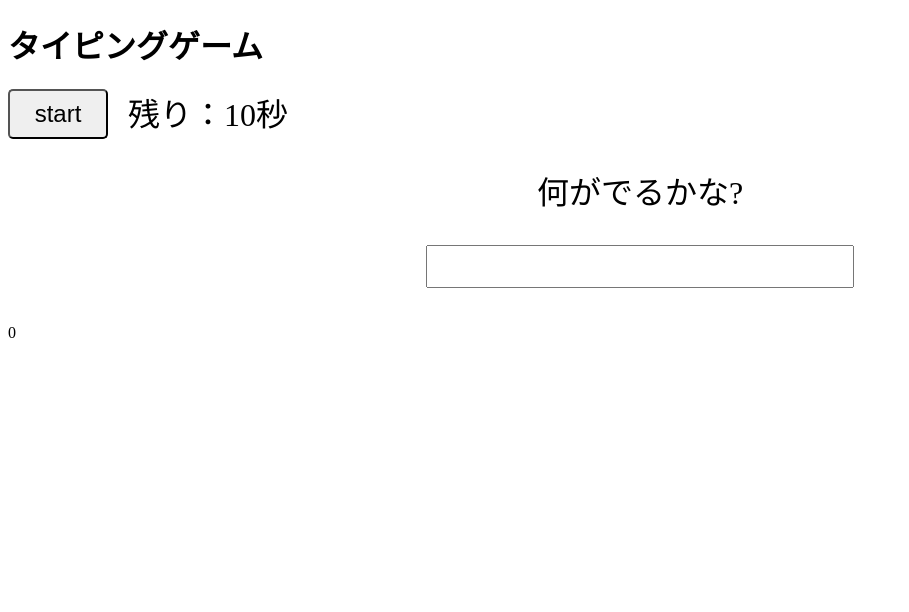
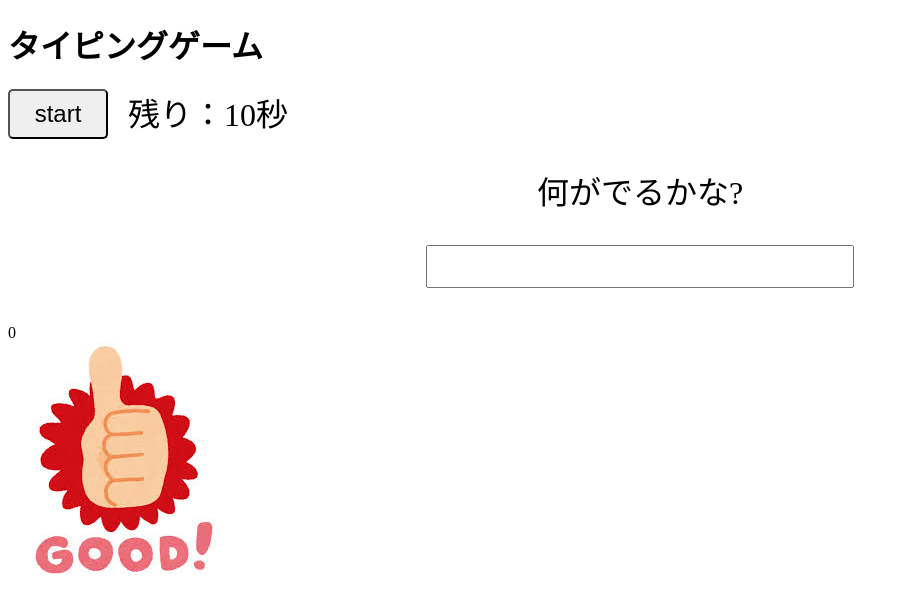
Before and after one commit to Elsammit/NuxtLayoutView, a Nuxt app: page / in a window 1280 px wide. Shown: the top 612 px of the page, without its empty margins (0-909 px from the left). Built offline with nearby package versions, Linux system fonts and the light colour scheme.

Commit message:
1 binaries uploaded

```diff
--- a/composables/userCounter.js
+++ b/composables/userCounter.js
@@ -1,7 +1,7 @@
 import { ref, readonly } from 'vue';
 const count = ref(0);
 const goodMessage = ref('aaa');
-const goodFlg = ref(false);
+const goodFlg = ref(true);
 
 export default () => {
   const increment = () => {
```
Also changed, not shown: assets/images.jpg.
